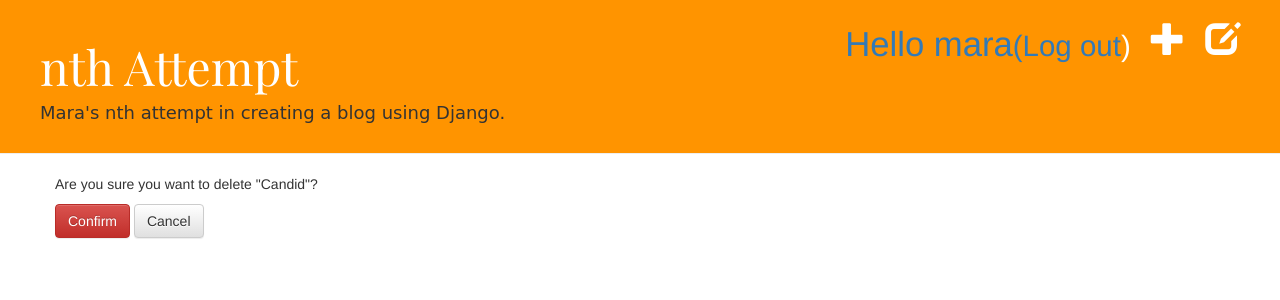
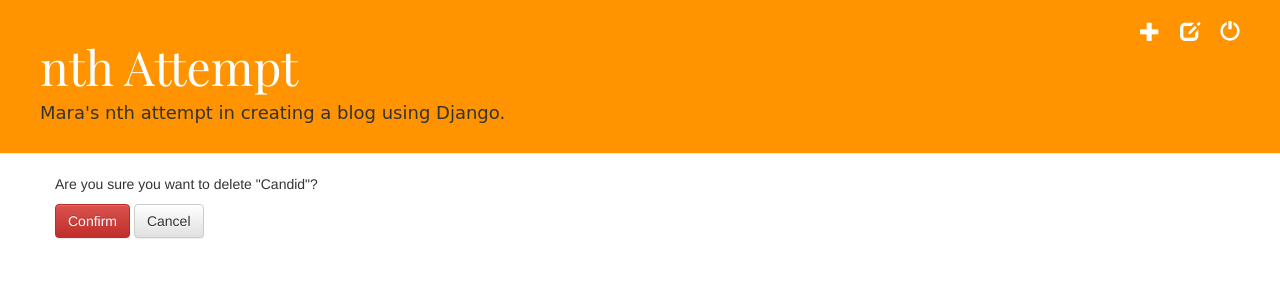
Before and after one commit to maragatchalian/djangoblog, a Django app: page /post/49/delete/ in a window 1280 px wide. Shown: the top 300 px of the page. Run offline with Django 3.2, Linux system fonts and the light colour scheme; a user stored in the database is signed in; data comes from the database, SQL or seed files in the repository; both versions use the stored data as it was after the commit; some libraries are stand-ins or nearby versions; some web fonts are replaced.

Commit message:
Modified glyphicons

```diff
--- a/blog/static/css/blog.css
+++ b/blog/static/css/blog.css
@@ -49,3 +49,9 @@ h4 {
 .post h1 a, .post h1 a:visited {
     color: #000000;
 }
+
+.top-menu {
+    font-size: 20px;
+    float: right;
+    margin-top: 0px;
+}
--- a/blog/templates/blog/base.html
+++ b/blog/templates/blog/base.html
@@ -13,14 +13,14 @@
     <body>
         <div class="page-header">
             {% if user.is_authenticated %}
-                <a href="{% url 'post_draft_list' %}" class="top-menu"><span class="glyphicon glyphicon-edit"></span></a>
-                <a href="{% url 'post_new' %}" class="top-menu"><span class="glyphicon glyphicon-plus"></span></a><a href="/">
-                <p class="top-menu">Hello {{ user.username }}<small>(<a href="{% url 'django.contrib.auth.views.logout' %}">Log out</a>)</small></p>
-        {% else %}
-            <a href="{% url 'django.contrib.auth.views.login' %}" class="top-menu"><span class="glyphicon glyphicon-lock"></span></a>
-        {% endif %}
+            <a href="{% url 'django.contrib.auth.views.logout' %}" class="top-menu"><span class="glyphicon glyphicon-off"></span></a>
+                <a href="{% url 'post_draft_list' %}" class="top-menu"> <span class="glyphicon glyphicon-edit"></span></a>
+                <a href="{% url 'post_new' %}" class="top-menu"><span class="glyphicon glyphicon-plus"></span></a>
+            {% else %}
+                <a href="{% url 'django.contrib.auth.views.login' %}" class="top-menu"><span class="glyphicon glyphicon-lock"></span></a>
+            {% endif %}
 
-            <h1> nth Attempt </a></h1>
+            <a href="/"><h1> nth Attempt </a></h1>
             <p> <h4> Mara's nth attempt in creating a blog using Django.</h4></p>
 
         </div>
--- a/blog/views.py
+++ b/blog/views.py
@@ -22,7 +22,7 @@ def post_new(request):
         if form.is_valid():
             post = form.save(commit=False)
             post.author = request.user
-            post.published_date = timezone.now()
+            # post.published_date = timezone.now()
             post.save()
             return redirect('post_detail', pk=post.pk)
     else:
```
Also changed, not shown: db.sqlite3.
